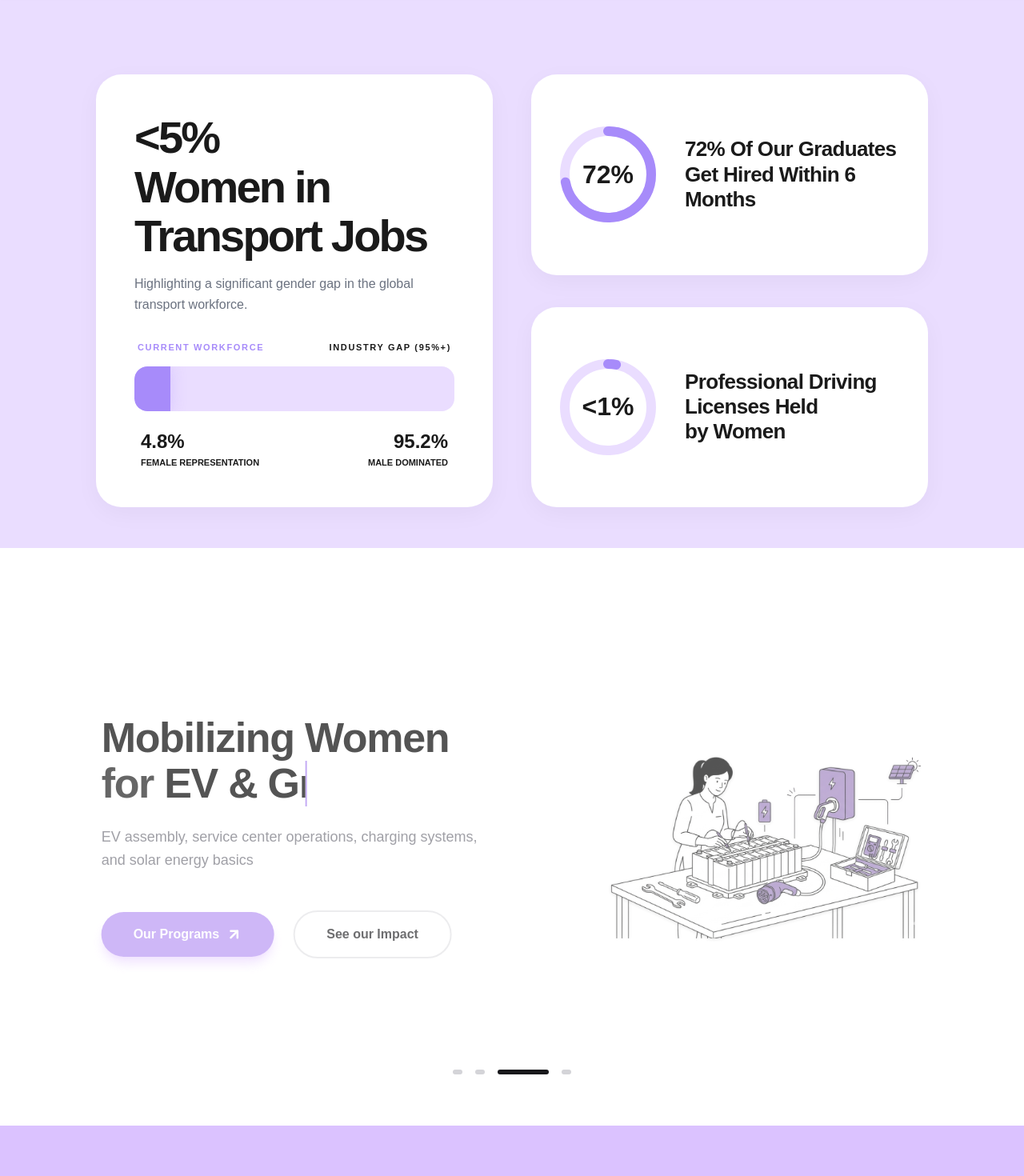
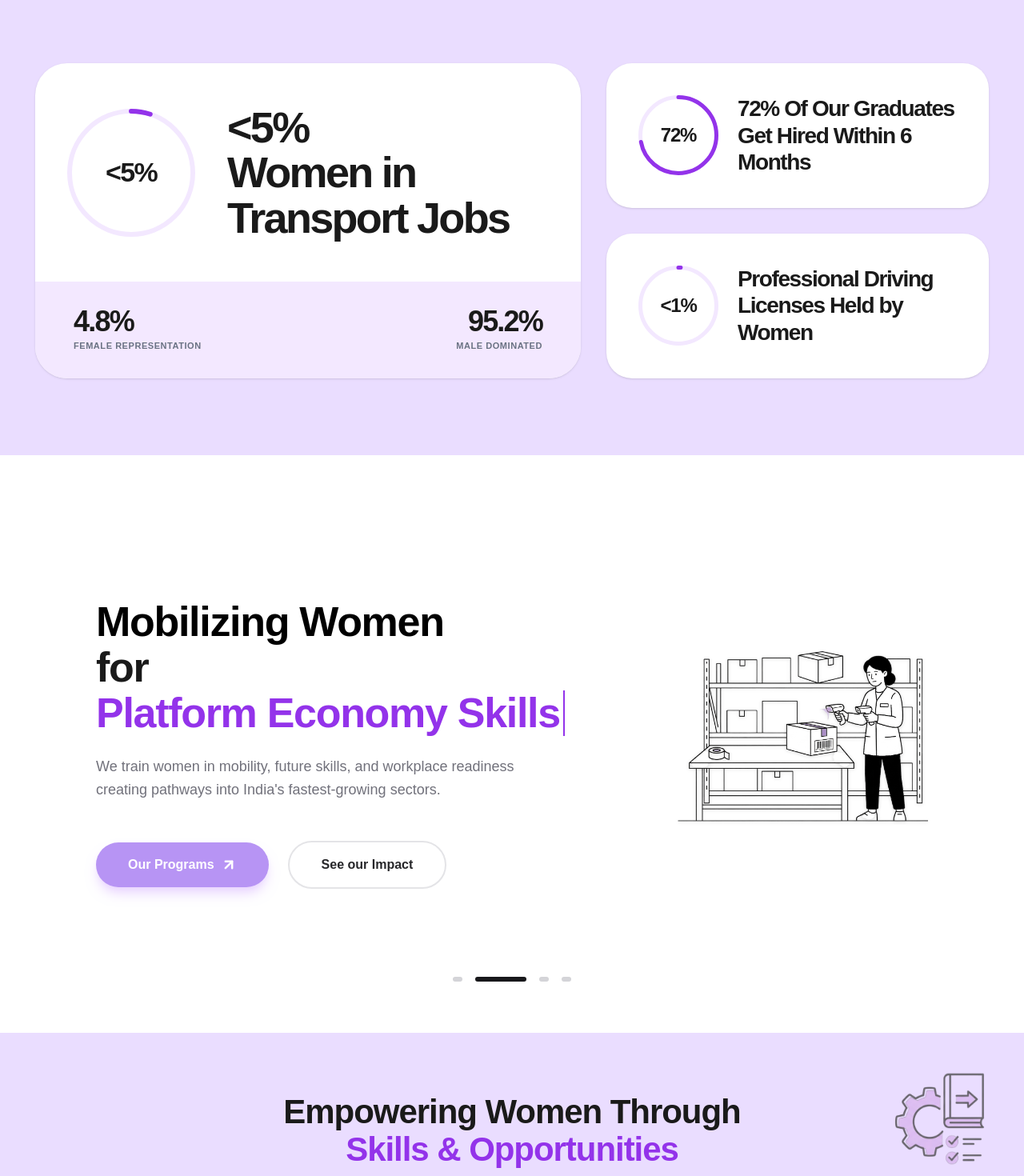
Before and after one commit to Harsh-2006-git/Even-Skills-Academy, a Next.js app: page / in a window 1280 px wide. Shown: the part 1280-2750 px from the top of the page at 80% size. Built offline with nearby package versions, Linux system fonts and the light colour scheme.

Commit message:
Finalized Academy landing page: Refined Navbar button, fixed logo colors, restored WhyChange, and updated scroll duration

```diff
--- a/src/components/home/ImpactBanner.tsx
+++ b/src/components/home/ImpactBanner.tsx
@@ -2,34 +2,94 @@
 
 import React from "react";
 import { motion } from "framer-motion";
+import Image from "next/image";
 
 const ImpactBanner = () => {
   return (
-    <section className="w-full h-auto lg:h-[calc(100vh-78px)] min-h-[500px] bg-[#DBC2FF] flex items-center justify-center overflow-hidden relative py-20 lg:py-0">
-      <div className="max-w-[1440px] w-full mx-auto px-6 md:px-24 flex items-center h-full">
-        <div className="flex-1 z-10">
+    <section className="w-full bg-[#EADDFF] flex flex-col items-center justify-center lg:h-[calc(100vh-80px)] min-h-[600px] py-4 px-6 relative overflow-hidden">
+
+      {/* Decorative Corner Icons */}
+      <motion.div
+        initial={{ opacity: 0 }}
+        whileInView={{ opacity: 1 }}
+        viewport={{ once: true }}
+        className="absolute top-4 right-4 md:top-8 md:right-8 w-24 h-24 md:w-36 md:h-36 z-0 pointer-events-none"
+      >
+        <Image src="/empower-2.png" alt="Skills Icon" fill className="object-contain opacity-80" />
+      </motion.div>
+
+      <motion.div
+        initial={{ opacity: 0 }}
+        whileInView={{ opacity: 1 }}
+        viewport={{ once: true }}
+        className="absolute bottom-4 left-4 md:bottom-8 md:left-8 w-24 h-24 md:w-36 md:h-36 z-0 pointer-events-none"
+      >
+        <Image src="/empower-1.png" alt="Women Icon" fill className="object-contain opacity-80" />
+      </motion.div>
+
+      {/* Main Content Area */}
+      <div className="max-w-[1000px] w-full flex flex-col items-center justify-center gap-4 md:gap-6 z-10 relative">
+
+        {/* Title Section */}
+        <div className="text-center">
           <motion.h2
-            initial={{ opacity: 0, x: -30 }}
-            whileInView={{ opacity: 1, x: 0 }}
+            initial={{ opacity: 0, y: -20 }}
+            whileInView={{ opacity: 1, y: 0 }}
             viewport={{ once: true }}
-            className="text-[36px] md:text-[56px] lg:text-[72px] font-bold leading-[1.05] text-[#1A1A1A] max-w-[750px] tracking-tighter"
+            className="text-[24px] md:text-[34px] lg:text-[42px] font-[800] leading-[1.1] text-[#1A1A1A] max-w-[750px] mx-auto tracking-tight"
           >
-            Empowering <br />
-            Women Through <br />
-            Mobility, Work & <br />
-            Innovation
+            Empowering Women Through <br className="hidden md:block" />
+            <span className="text-[#9333EA]">Skills & Opportunities</span>
           </motion.h2>
         </div>
 
-        {/* Using the image as background-right - responsive visibility */}
-        <div className="absolute right-0 top-0 h-full w-[40%] md:w-[50%] pointer-events-none opacity-40 lg:opacity-100">
-          <img
-            src="/section-3-img.png"
-            alt="Illustration"
-            className="w-full h-full object-cover object-right"
-          />
+        {/* The Graphic Rounded Box */}
+        <div className="relative w-full max-w-[720px] aspect-[16/10] flex items-center justify-center">
+          <motion.div
+            initial={{ opacity: 0, scale: 0.98 }}
+            whileInView={{ opacity: 1, scale: 1 }}
+            viewport={{ once: true }}
+            className="w-full h-full border-[1.5px] border-[#1A1A1A] rounded-[28px] md:rounded-[48px] flex flex-col items-center justify-center bg-transparent px-4"
+          >
+            {/* The Venn Diagram Group - Compact & Elegant Scaling */}
+            <div className="relative w-full h-full flex flex-col items-center justify-center -translate-y-4 md:-translate-y-6 scale-[0.95] md:scale-100">
+
+              <div className="relative flex items-center justify-center w-full max-w-[400px] aspect-[1.8/1]">
+
+                {/* Left Circle - Women Area */}
+                <div className="absolute left-0 w-[54%] aspect-square rounded-full border-[2px] border-[#1A1A1A] flex items-center justify-start pl-[12%]">
+                  <span className="text-[12px] md:text-[16px] lg:text-[20px] font-medium text-[#1A1A1A] tracking-tighter">
+                    Women
+                  </span>
+                </div>
+
+                {/* Right Circle - Skills Area */}
+                <div className="absolute right-0 w-[54%] aspect-square rounded-full border-[2px] border-[#1A1A1A] flex items-center justify-end pr-[12%]">
+                  <span className="text-[12px] md:text-[16px] lg:text-[20px] font-medium text-[#1A1A1A] tracking-tighter">
+                    Skills
+                  </span>
+                </div>
+
+                {/* Refined Modular Vertical Connector */}
+                <div className="absolute top-0 left-1/2 -translate-x-1/2 flex flex-col items-center h-[180%] pointer-events-none z-10 pt-[14.5%]">
+                  <div className="h-[52%] border-r-[2px] border-dotted border-[#1A1A1A]" />
+
+                  {/* Small Terminal Dot and Elegant Label */}
+                  <div className="flex flex-col items-center pt-0">
+                    <div className="w-2 h-2 bg-[#1A1A1A] rounded-full translate-y-[-1px]" />
+                    <span className="mt-3 text-[14px] md:text-[20px] lg:text-[26px] font-medium text-[#1A1A1A] tracking-tighter">
+                      Employment
+                    </span>
+                  </div>
+                </div>
+
+              </div>
+            </div>
+
+          </motion.div>
         </div>
       </div>
+
     </section>
   );
 };
--- a/src/components/home/TrainingSection.tsx
+++ b/src/components/home/TrainingSection.tsx
@@ -30,11 +30,11 @@ const trainingPrograms = [
 const TrainingSection = () => {
   const [activeTab, setActiveTab] = React.useState(0);
 
-  // Auto-play feature: 3 seconds
+  // Auto-play feature: 5 seconds
   React.useEffect(() => {
     const timer = setInterval(() => {
       setActiveTab((prev) => (prev + 1) % trainingPrograms.length);
-    }, 3000);
+    }, 5000);
     return () => clearInterval(timer);
   }, []);
 
@@ -71,13 +71,13 @@ const TrainingSection = () => {
                       initial={{ width: 0 }}
                       animate={{ width: "auto" }}
                       transition={{ duration: 1.2, ease: "easeOut" }}
-                      className="inline-block overflow-hidden whitespace-nowrap align-bottom border-r-2 border-[#A782F0] pr-1"
+                      className="inline-block overflow-hidden whitespace-nowrap align-bottom border-r-2 border-[#9333EA] pr-1 text-[#9333EA]"
                     >
                       {trainingPrograms[activeTab].title.split(' for ')[1].trim()}
                     </motion.span>
                   </>
                 ) : (
-                  trainingPrograms[activeTab].title
+                  <span className="text-[#9333EA]">{trainingPrograms[activeTab].title}</span>
                 )}
               </motion.h2>
               <motion.p
--- a/src/components/home/WhyChange.tsx
+++ b/src/components/home/WhyChange.tsx
@@ -1,11 +1,68 @@
 "use client";
 
+import React from "react";
 import { motion } from "framer-motion";
+
+interface CircularProgressProps {
+  percentage: number;
+  label: string;
+  size?: number;
+  strokeWidth?: number;
+  isSmall?: boolean;
+}
+
+const CircularProgress = ({
+  percentage,
+  label,
+  size = 120,
+  strokeWidth = 6,
+  isSmall = false
+}: CircularProgressProps) => {
+  const radius = (size - strokeWidth) / 2;
+  const circumference = radius * 2 * Math.PI;
+  const offset = circumference - (percentage / 100) * circumference;
+
+  return (
+    <div className="relative flex items-center justify-center shrink-0" style={{ width: size, height: size }}>
+      <svg width={size} height={size} className="transform -rotate-90">
+        {/* Background Circle */}
+        <circle
+          cx={size / 2}
+          cy={size / 2}
+          r={radius}
+          stroke="#F3E8FF"
+          strokeWidth={strokeWidth}
+          fill="transparent"
+        />
+        {/* Progress Circle */}
+        <motion.circle
+          cx={size / 2}
+          cy={size / 2}
+          r={radius}
+          stroke="#9333EA"
+          strokeWidth={strokeWidth}
+          fill="transparent"
+          strokeDasharray={circumference}
+          initial={{ strokeDashoffset: circumference }}
+          whileInView={{ strokeDashoffset: offset }}
+          viewport={{ once: true }}
+          transition={{ duration: 1.5, ease: "easeOut" }}
+          strokeLinecap="round"
+        />
+      </svg>
+      <div className="absolute inset-0 flex items-center justify-center">
+        <span className={`${isSmall ? 'text-[20px] md:text-[24px]' : 'text-[28px] md:text-[34px]'} font-[900] text-[#1A1A1A] tracking-tighter`}>
+          {label}
+        </span>
+      </div>
+    </div>
+  );
+};
 
 const WhyChange = () => {
   return (
-    <section className="w-full bg-[#EADDFF] pt-20 lg:pt-28 pb-20 lg:pb-28 overflow-hidden">
-      {/* SECTION 1 TITLE */}
+    <section className="w-full bg-[#EADDFF] pt-20 lg:pt-24 pb-20 lg:pb-24 overflow-hidden font-inter">
+      {/* SECTION 1 TITLE - RESTORED */}
       <div className="max-w-[1440px] w-full mx-auto px-6 md:px-20 lg:px-[120px] text-center mb-12">
         <motion.h2
           initial={{ opacity: 0, y: 30 }}
@@ -17,8 +74,8 @@ const WhyChange = () => {
         </motion.h2>
       </div>
 
-      {/* WHITE STRIP WITH INFO CARDS */}
-      <div className="w-full bg-white py-10 lg:py-12 mb-16 lg:mb-24 shadow-sm">
+      {/* WHITE STRIP WITH INFO CARDS - RESTORED */}
+      <div className="w-full bg-white py-10 lg:py-12 mb-16 lg:mb-24 shadow-sm border-y border-purple-100">
         <div className="max-w-[1440px] w-full mx-auto px-6 md:px-20 lg:px-[120px]">
           <div className="grid grid-cols-1 md:grid-cols-3 gap-10 lg:gap-16">
             {/* CARD 1 */}
@@ -80,115 +137,73 @@ const WhyChange = () => {
         </div>
       </div>
 
-      {/* DATA REVEAL SECTION */}
-      <div className="w-full">
-        <div className="max-w-[1440px] w-full mx-auto px-6 md:px-20 lg:px-[120px]">
-          <div className="grid grid-cols-1 lg:grid-cols-2 gap-8 lg:gap-12 lg:items-stretch lg:h-[480px]">
-            {/* Left Large Card */}
+      {/* NEW UPDATED STATS CARDS - MATCHING TYPE 2 (THIN RINGS) */}
+      <div className="max-w-[1240px] w-full mx-auto px-6">
+        <div className="grid grid-cols-1 lg:grid-cols-12 gap-6 lg:gap-8 items-stretch">
+
+          {/* Main Large Card - Left */}
           <motion.div
             initial={{ opacity: 0, x: -30 }}
             whileInView={{ opacity: 1, x: 0 }}
             viewport={{ once: true }}
-              className="bg-white rounded-[32px] p-8 md:p-12 flex flex-col justify-between shadow-[0_8px_30px_rgb(0,0,0,0.04)]"
+            className="lg:col-span-7 bg-white rounded-[40px] overflow-hidden flex flex-col shadow-sm"
           >
-              <div>
-                <h3 className="text-[36px] md:text-[48px] lg:text-[56px] font-bold text-[#1A1A1A] leading-[1.1] mb-4 tracking-tighter">
-                  &lt;5% <br /> Women in <br /> Transport Jobs
+            {/* Top Section */}
+            <div className="p-10 flex flex-col sm:flex-row items-center gap-10 flex-grow">
+              <CircularProgress percentage={5} label="<5%" size={160} strokeWidth={6} />
+              <div className="flex-1 text-center sm:text-left">
+                <h3 className="text-[36px] md:text-[48px] lg:text-[54px] font-[900] leading-[1.05] text-[#1A1A1A] tracking-tighter">
+                  <span className="block">&lt;5%</span>
+                  Women in <br className="hidden md:block" /> Transport Jobs
                 </h3>
-                <p className="text-[#6B7280] text-[15px] md:text-[16px] mb-12 lg:mb-8 leading-relaxed max-w-[380px]">
-                  Highlighting a significant gender gap in the global transport workforce.
-                </p>
+              </div>
             </div>
 
-              <div className="space-y-4">
-                <div className="flex justify-between items-end text-[10px] md:text-[11px] font-bold tracking-[0.15em] px-1">
-                   <span className="text-[#A78BFA]">CURRENT WORKFORCE</span>
-                   <span className="text-[#1A1A1A]">INDUSTRY GAP (95%+)</span>
+            {/* Bottom Representation Bar */}
+            <div className="bg-[#F3E8FF] p-8 flex justify-between items-center px-12">
+              <div className="flex flex-col items-start text-left">
+                <span className="text-[28px] md:text-[36px] font-[900] text-[#1A1A1A] tracking-tighter leading-none">4.8%</span>
+                <span className="text-[11px] font-[900] text-gray-500 uppercase tracking-wider mt-1">Female Representation</span>
               </div>
-
-                <div className="w-full h-[48px] md:h-[56px] bg-[#EADDFF] rounded-2xl relative overflow-hidden">
-                  <motion.div
-                    initial={{ width: 0 }}
-                    whileInView={{ width: "45px" }}
-                    viewport={{ once: true }}
-                    transition={{ duration: 1.8, ease: "easeOut" }}
-                    className="h-full bg-[#A78BFA] rounded-l-2xl shadow-[0_0_20px_rgba(167,139,250,0.3)]"
-                  />
-                </div>
-
-                <div className="flex justify-between items-start px-2 pt-1">
-                  <div className="flex flex-col">
-                     <span className="text-[20px] md:text-[24px] font-bold text-[#1A1A1A]">4.8%</span>
-                     <p className="text-[10px] md:text-[11px] font-semibold text-[#1A1A1A] mt-0.5 leading-tight uppercase">Female Representation</p>
-                  </div>
-                  <div className="flex flex-col text-right">
-                     <span className="text-[20px] md:text-[24px] font-bold text-[#1A1A1A]">95.2%</span>
-                     <p className="text-[10px] md:text-[11px] font-semibold text-[#1A1A1A] mt-0.5 leading-tight uppercase">Male Dominated</p>
-                  </div>
+              <div className="flex flex-col items-end text-right">
+                <span className="text-[28px] md:text-[36px] font-[900] text-[#1A1A1A] tracking-tighter leading-none">95.2%</span>
+                <span className="text-[11px] font-[900] text-gray-500 uppercase tracking-wider mt-1">Male Dominated</span>
               </div>
             </div>
           </motion.div>
 
-            {/* Right Stacked Cards */}
-            <div className="flex flex-col gap-8 lg:gap-10">
+          {/* Right Column - Stacked Cards */}
+          <div className="lg:col-span-5 flex flex-col gap-6 lg:gap-8">
+
+            {/* Hired Card */}
             <motion.div
               initial={{ opacity: 0, x: 30 }}
               whileInView={{ opacity: 1, x: 0 }}
               viewport={{ once: true }}
-                className="bg-white rounded-[32px] p-6 md:p-8 flex flex-col sm:flex-row items-center gap-6 md:gap-8 shadow-[0_8px_30px_rgb(0,0,0,0.04)] flex-1"
+              className="bg-white rounded-[32px] p-8 md:p-10 flex items-center gap-6 shadow-sm flex-1"
             >
-                <div className="relative w-28 h-28 md:w-32 md:h-32 flex-shrink-0">
-                  <svg className="w-full h-full transform -rotate-90">
-                    <circle cx="64" cy="64" r="54" stroke="#EADDFF" strokeWidth="12" fill="transparent" />
-                    <motion.circle
-                      cx="64" cy="64" r="54" stroke="#A78BFA" strokeWidth="12" fill="transparent"
-                      strokeDasharray="339.3"
-                      initial={{ strokeDashoffset: 339.3 }}
-                      whileInView={{ strokeDashoffset: 339.3 * (1 - 0.72) }}
-                      viewport={{ once: true }}
-                      transition={{ duration: 1.8, ease: "easeOut" }}
-                      strokeLinecap="round"
-                    />
-                  </svg>
-                  <div className="absolute inset-0 flex items-center justify-center">
-                    <span className="text-2xl md:text-[32px] font-bold text-[#1A1A1A]">72%</span>
-                  </div>
-                </div>
-                <p className="text-[20px] md:text-[24px] lg:text-[26px] font-bold text-[#1A1A1A] leading-[1.2] tracking-tight text-center sm:text-left">
-                   72% Of Our Graduates <br className="hidden sm:block" /> Get Hired Within 6 <br className="hidden sm:block" /> Months
-                </p>
+              <CircularProgress percentage={72} label="72%" size={100} strokeWidth={5} isSmall={true} />
+              <h4 className="text-[20px] md:text-[24px] lg:text-[28px] font-[900] leading-[1.2] text-[#1A1A1A] tracking-tighter text-left">
+                72% Of Our Graduates Get Hired Within 6 Months
+              </h4>
             </motion.div>
 
+            {/* License Card */}
             <motion.div
               initial={{ opacity: 0, x: 30 }}
               whileInView={{ opacity: 1, x: 0 }}
               viewport={{ once: true }}
               transition={{ delay: 0.1 }}
-                className="bg-white rounded-[32px] p-6 md:p-8 flex flex-col sm:flex-row items-center gap-6 md:gap-8 shadow-[0_8px_30px_rgb(0,0,0,0.04)] flex-1"
+              className="bg-white rounded-[32px] p-8 md:p-10 flex items-center gap-6 shadow-sm flex-1"
             >
-                 <div className="relative w-28 h-28 md:w-32 md:h-32 flex-shrink-0">
-                  <svg className="w-full h-full transform -rotate-90">
-                    <circle cx="64" cy="64" r="54" stroke="#EADDFF" strokeWidth="12" fill="transparent" />
-                    <motion.circle
-                      cx="64" cy="64" r="54" stroke="#A78BFA" strokeWidth="12" fill="transparent"
-                      strokeDasharray="339.3"
-                      initial={{ strokeDashoffset: 339.3 }}
-                      whileInView={{ strokeDashoffset: 339.3 * (1 - 0.03) }}
-                      viewport={{ once: true }}
-                      transition={{ duration: 1.8, ease: "easeOut" }}
-                      strokeLinecap="round"
-                    />
-                  </svg>
-                  <div className="absolute inset-0 flex items-center justify-center">
-                    <span className="text-2xl md:text-[32px] font-bold text-[#1A1A1A]">&lt;1%</span>
+              <CircularProgress percentage={1} label="<1%" size={100} strokeWidth={5} isSmall={true} />
+              <h4 className="text-[20px] md:text-[24px] lg:text-[28px] font-[900] leading-[1.2] text-[#1A1A1A] tracking-tighter text-left">
+                Professional Driving Licenses Held by Women
+              </h4>
+            </motion.div>
+
           </div>
-                </div>
-                <p className="text-[20px] md:text-[24px] lg:text-[26px] font-bold text-[#1A1A1A] leading-[1.2] tracking-tight text-center sm:text-left">
-                   Professional Driving <br className="hidden sm:block" /> Licenses Held <br className="hidden sm:block" /> by Women
-                </p>
-              </motion.div>
-            </div>
-          </div>
+
         </div>
       </div>
     </section>
```
Also changed, not shown: src/components/home/ContactSection.tsx (+41 -62 lines), src/components/home/ImpactStats.tsx (+40 -48 lines), src/components/home/Navbar.tsx (+16 -18 lines), src/components/home/ProgramsSection.tsx (+16 -18 lines), public/empower-1.png (added), public/empower-2.png (added). Lines whose indentation alone changed are shown as unchanged.
